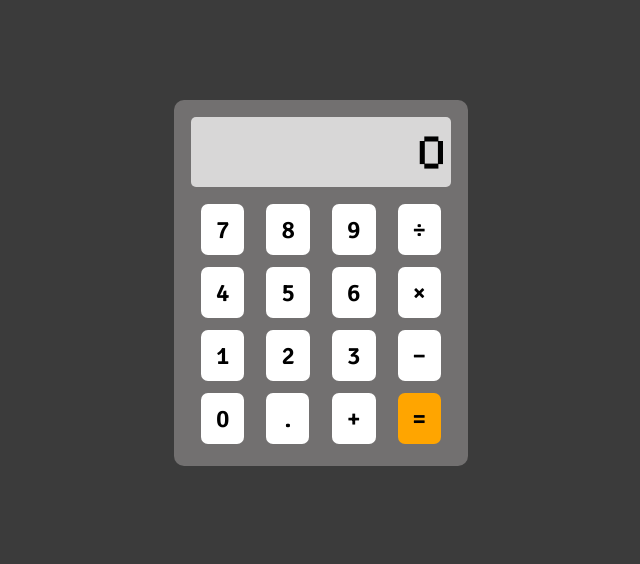
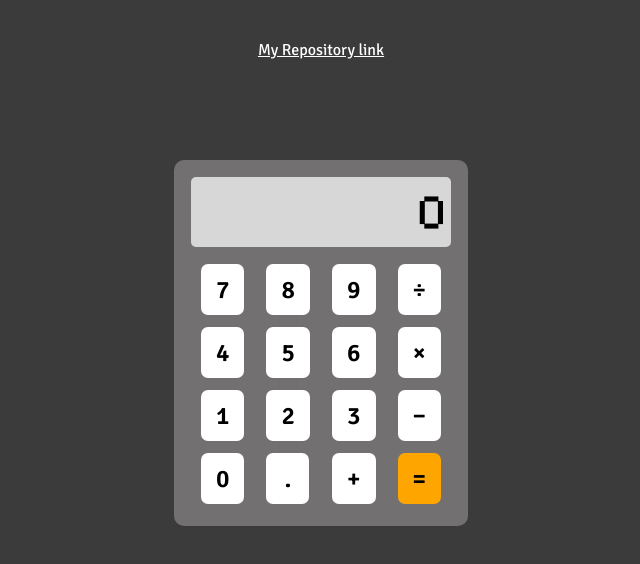
Before and after one commit to E-jane15/Zuri-Training-2024, a plain HTML site: page Calculator/index.html in a window 1280 px wide. Shown: the whole page, without its empty margins (319-959 px from the left). Drawn offline with Linux system fonts and the light colour scheme; a web font is replaced by a local one.

Commit message:
added link to my repo in the html page

```diff
--- a/Calculator/index.html
+++ b/Calculator/index.html
@@ -8,6 +8,7 @@
 </head>
 <body>
     <table  >
+        <p><a href="https://github.com/E-jane15/Zuri-Training-2024"> My Repository link</a></p>
         <tbody>
             <tr ><td colspan="4"><input type="text" class="displayInput" placeholder="0" readonly></td></tr>
 
--- a/Calculator/style.css
+++ b/Calculator/style.css
@@ -28,6 +28,14 @@ button{
     border: none;
     background-color: #fff;
 }
+a{
+    color: #fff;
+    text-align: center;
+}
+p{
+    margin-top: 40px;
+    text-align: center;
+}
 input{
     font-family: Pixelify Sans;
     width:100%;
```
